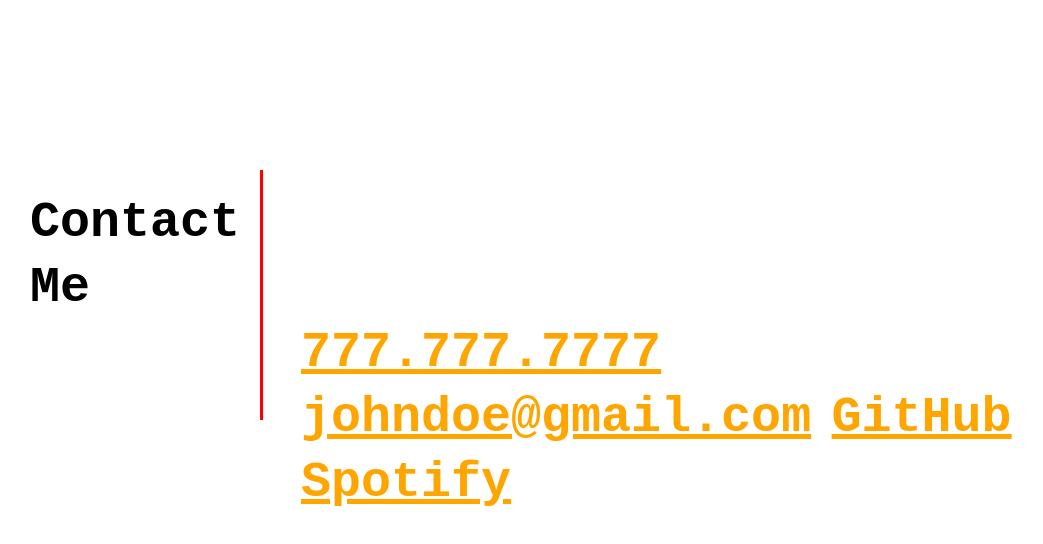
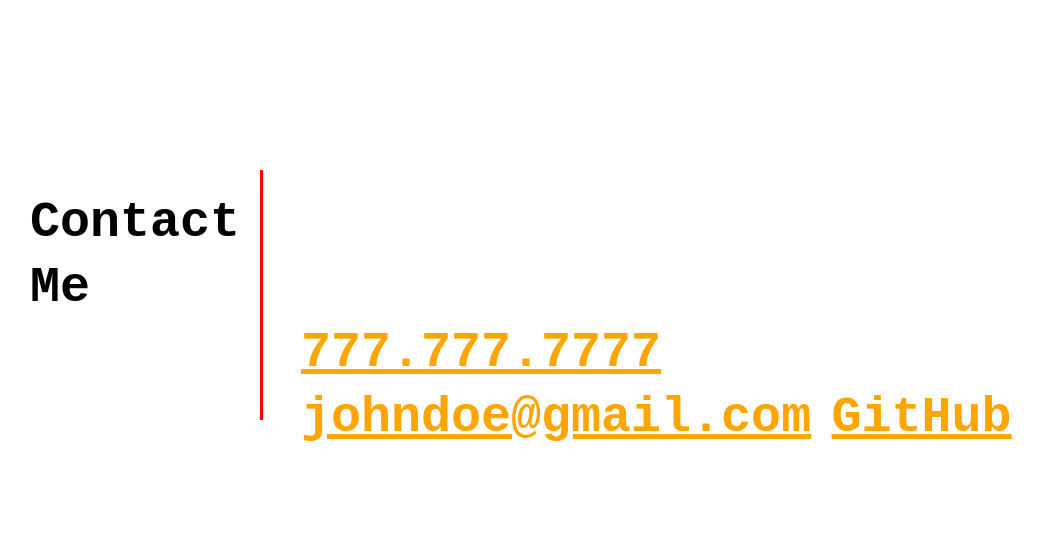
Before and after one commit to c1flores/Professional-Portfolio, a plain HTML site: page index.html in a window 1280 px wide. Shown: the part 1817-2361 px from the top of the page, without its empty margins (95-1138 px from the left). Drawn offline with Linux system fonts and the light colour scheme.

Commit message:
Update before creating new react portfolio

```diff
--- a/index.html
+++ b/index.html
@@ -125,13 +125,6 @@
         <li><a href="">johndoe@gmail.com</a></li>
 
         <li><a href="https://github.com/c1flores">GitHub</a></li>
-
-        <li>
-          <a
-            href="https://open.spotify.com/user/6c5wquyen27atgogv7jquj6i2?si=30047667553149b4"
-            >Spotify</a
-          >
-        </li>
       </ul>
     </section>
   </body>
```
Also changed, not shown: Assets/Relevant Screenshots/Bottoms-Up.jpg (deleted), Assets/Relevant Screenshots/Case Study 3.jpg (deleted), Assets/Relevant Screenshots/P1.jpg (added), Assets/Relevant Screenshots/P2.jpg (added), Assets/Relevant Screenshots/P3.jpg (added), Assets/Relevant Screenshots/P4.jpg (added), Assets/Relevant Screenshots/Portfolio P1.jpg (deleted), Assets/Relevant Screenshots/Portfolio P2.jpg (deleted), Assets/Relevant Screenshots/Portfolio P3.jpg (deleted), 1 other file.
